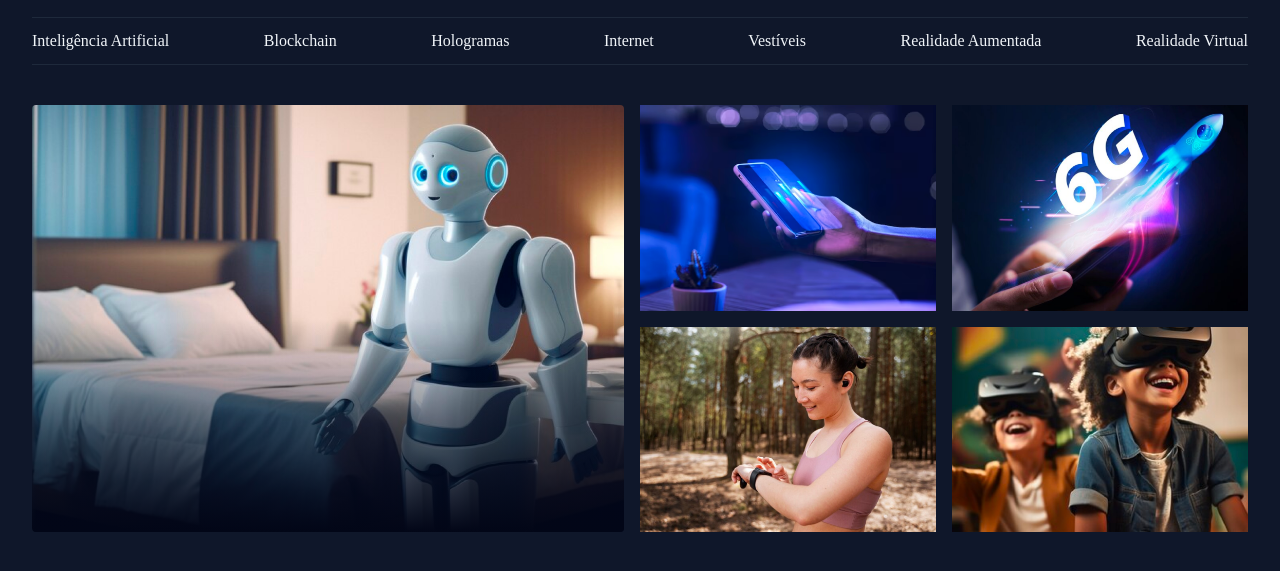
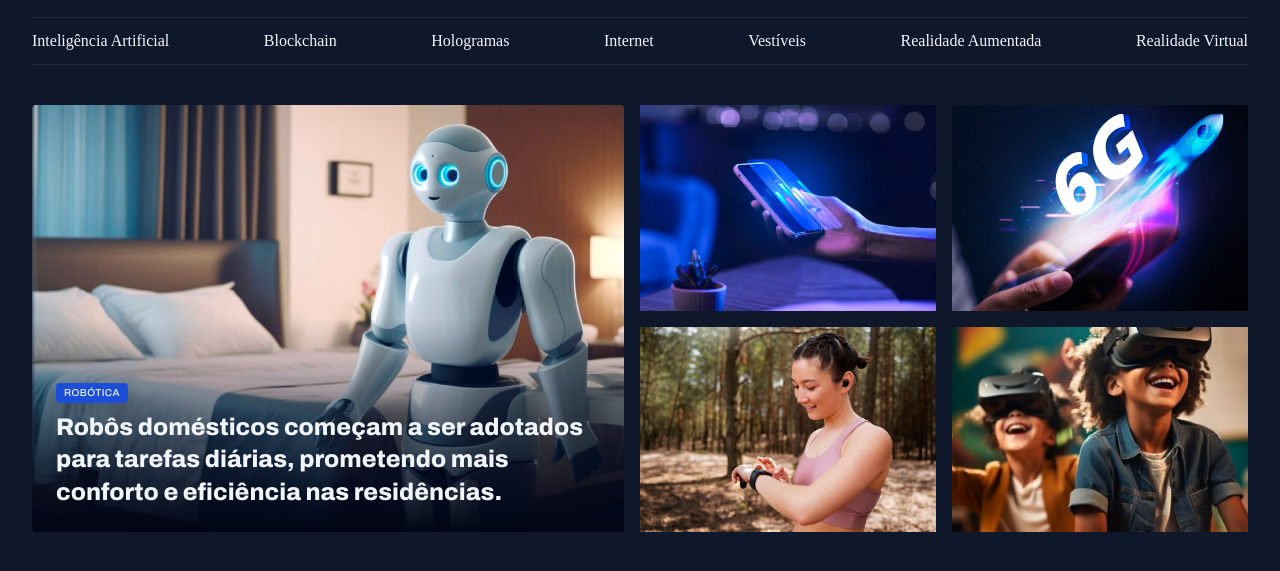
Before and after one commit to esthergabrieela/fullstack-portal-de-noticias, a plain HTML site: page index.html in a window 1280 px wide. Shown: the part 55-626 px from the top of the page. Drawn offline with Linux system fonts and the light colour scheme; a web font is replaced by a local one.

Commit message:
Ajustando o conteúdo do card

```diff
--- a/index.html
+++ b/index.html
@@ -44,9 +44,14 @@
 
 <main class="grid container">
   <section id="featured" class="grid grid-flow-col gap-16">
-    <div class="card">
+    <figure class="card">
       <img src="assets/images/Image 01.png" alt="">
-    </div>
+
+      <figcaption>
+        <span class="content-tag">robótica</span>
+        <h2 class="text-2xl">Robôs domésticos começam a ser adotados para tarefas diárias, prometendo mais conforto e eficiência nas residências.</h2>
+      </figcaption>
+    </figure>
 
     <div class="grid grid-cols-2 gap-16">
       <div>
--- a/styles/global.css
+++ b/styles/global.css
@@ -53,3 +53,15 @@ img {
 main {
   margin-top: 40px;
 }
+
+.content-tag {
+  display: inline-block;
+  background-color: var(--brand-color-dark);
+  padding: 4px 8px;
+  border-radius: 4px;
+  font: 500 10px/1.2 var(--font-family);
+  text-transform: uppercase; /*todas as letras em maiusculas */
+  letter-spacing: 0.04em; /*Controla o espaço entre os caracteres (letras) do texto.*/
+  color: var(--text-color-primary);
+  box-shadow: 0px 4px 16px rgba(2, 6, 23, 0.251)
+}
--- a/styles/sections.css
+++ b/styles/sections.css
@@ -20,4 +20,15 @@
       #020617 100%
     );
   }
+
+  figcaption {
+    position: absolute;
+    bottom: 0;
+
+    padding: 24px;
+
+    h2{
+      margin-top: 8px;
+    }
+  }
 }
--- a/styles/utility.css
+++ b/styles/utility.css
@@ -14,3 +14,23 @@ grid-auto-flow:column;
 .gap-16 {
   gap: 16px;
 }
+
+.text-2xl {
+  font: var(--h1);
+}
+
+.text-xl {
+  font: var(--h2);
+}
+
+.text-xl {
+  font: var(--h3);
+}
+
+.text-lg {
+  font: var(--h4);
+}
+
+.text-sm {
+  font: var(--text-sm);
+}
```
